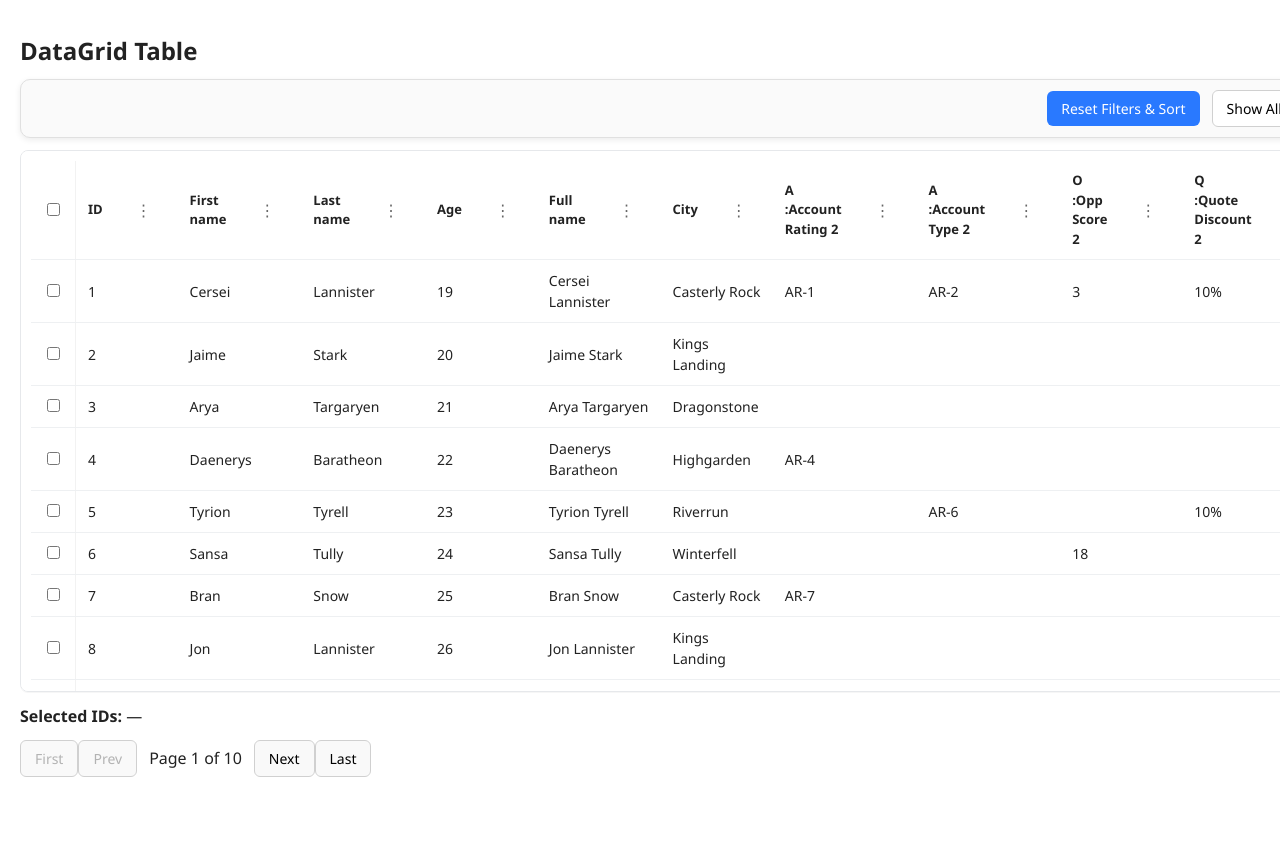
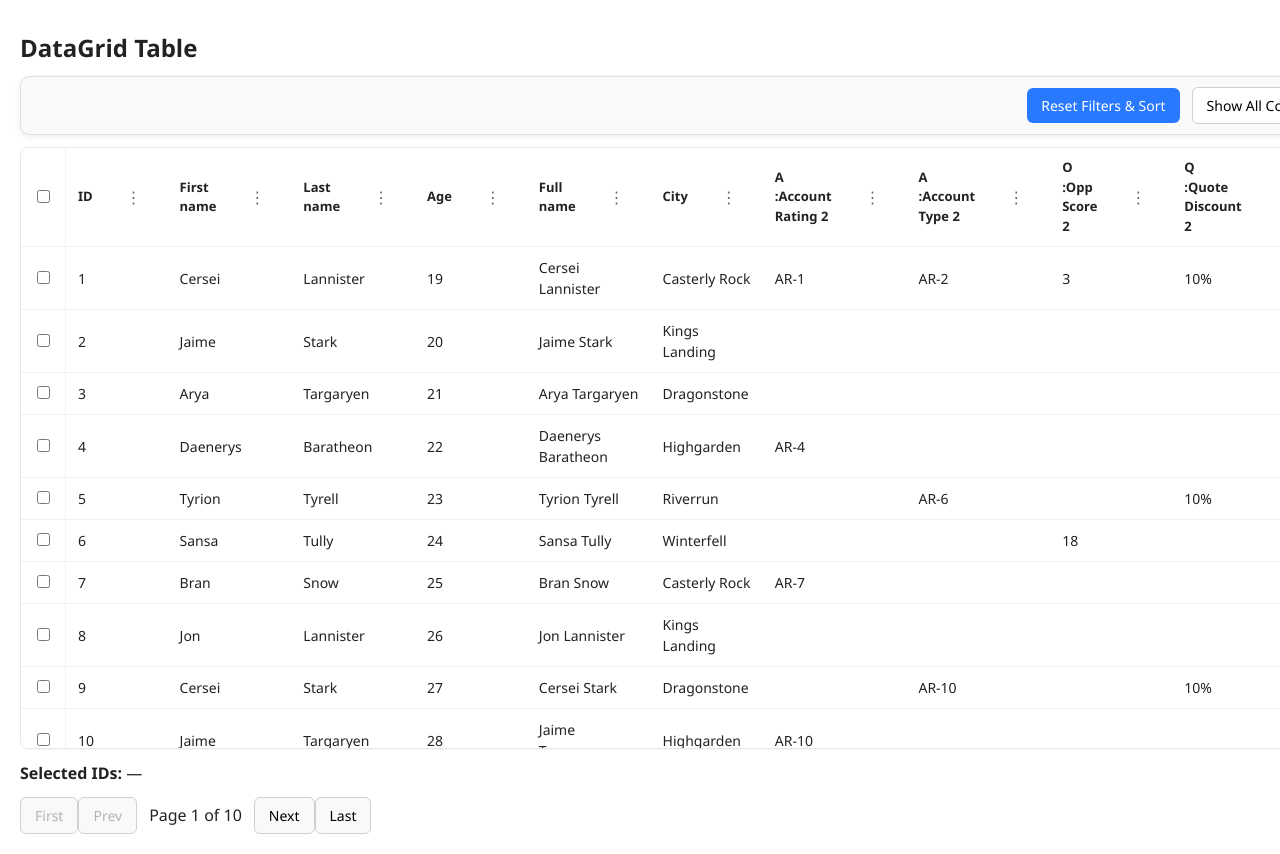
Before and after one commit to meghanashankar870/react-filter, a React (Vite) app: page / in a window 1280 px wide. Shown: the top 854 px of the page. Before the commit the page ends 800 px from the top, so only its background shows below. Built offline with nearby package versions, Linux system fonts and the light colour scheme.

Commit message:
made changes in css

```diff
--- a/src/App.css
+++ b/src/App.css
@@ -11,7 +11,9 @@
   border: 1px solid #e6e8eb;
   box-shadow: 0 1px 0 rgba(32,33,36,0.04);
   overflow: auto;
-  max-height: 520px;
+  position:relative;
+  max-height: 600px;
+  padding:0 !important;
 }
 
 /* table basics */
@@ -26,9 +28,27 @@ table {
   position: sticky;
   left: 0;
   background: #fff;
-  z-index: 3;
+  z-index: 50;
   border-right: 1px solid #f2f2f2;
 }
+
+/* Header first column */
+thead .sticky-col {
+  position: sticky;
+  left: 0;
+  top: 0;        /* <-- THIS FIXES IT */
+  z-index: 1000; /* MUST be higher than body cells */
+  background: white;
+}
+
+/* Body first column */
+tbody .sticky-col {
+  position: sticky;
+  left: 0;
+  z-index: 500;
+  background: white;
+}
+
 
 /* head & body cells */
 th, td {
@@ -43,7 +63,7 @@ thead th {
   position: sticky;
   top: 0;
   background: #fff;
-  z-index: 5;
+  z-index: 100;
 }
 
 /* header inner layout */
--- a/src/App.jsx
+++ b/src/App.jsx
@@ -315,8 +315,8 @@ function App() {
         </select>
       </div>
 
-      <div className="table-container" style={sizeStyle}>
-        <table>
+      <div className="table-container">
+        <table style={sizeStyle}>
           <thead>
             <tr>
               <th style={{ width: 48 }} className="sticky-col">
```
